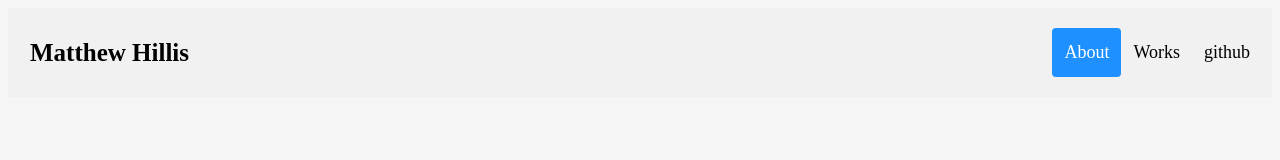
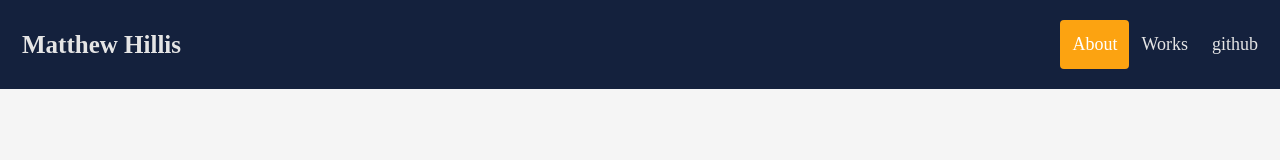
Before and after one commit to mhillis/personalWeb, a plain HTML site: page index.html in a window 1280 px wide. Drawn offline with Linux system fonts and the light colour scheme.

Commit message:
navbar color scheme fixed name acting like a buttton instead of label

```diff
--- a/myStyle.css
+++ b/myStyle.css
@@ -1,9 +1,11 @@
-body{
-    background-color: whitesmoke
+body {
+    background-color: whitesmoke;
+    margin: 0px;
+
 }
 .header {
     overflow: hidden;
-    background-color: #f1f1f1;
+    background-color: #14213d;
     padding: 20px 10px;
 }
 
@@ -17,22 +19,25 @@ body{
     font-size: 18px;
     line-height: 25px;
     border-radius: 4px;
+    color: #e5e5e5;
 }
 /*style the name*/
 .header a.name{
     font-size: 25px;
     font-weight: bold;
+    /*makes name not be highligted on hover*/
+    pointer-events: none;
 }
 
 /*change background color on mouse over*/
 .header a:hover {
-    background-color: #ddd;
+    background-color: #e5e5e5;
     color:black;
 }
 
 /*style active and current link*/
 .header-right a.active{
-    background-color: dodgerblue;
+    background-color: #fca311;
     color:white;
 }
 
```
Also changed, not shown: colors.txt (added).
